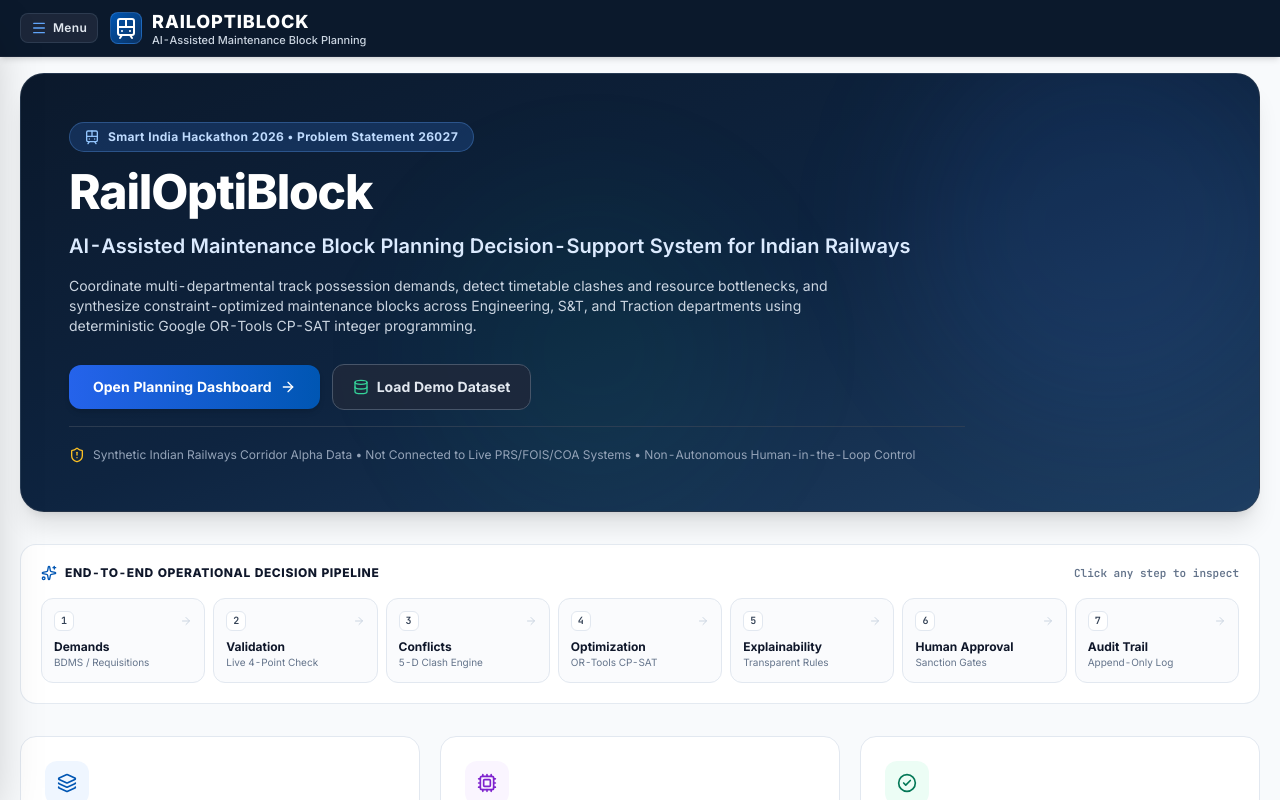
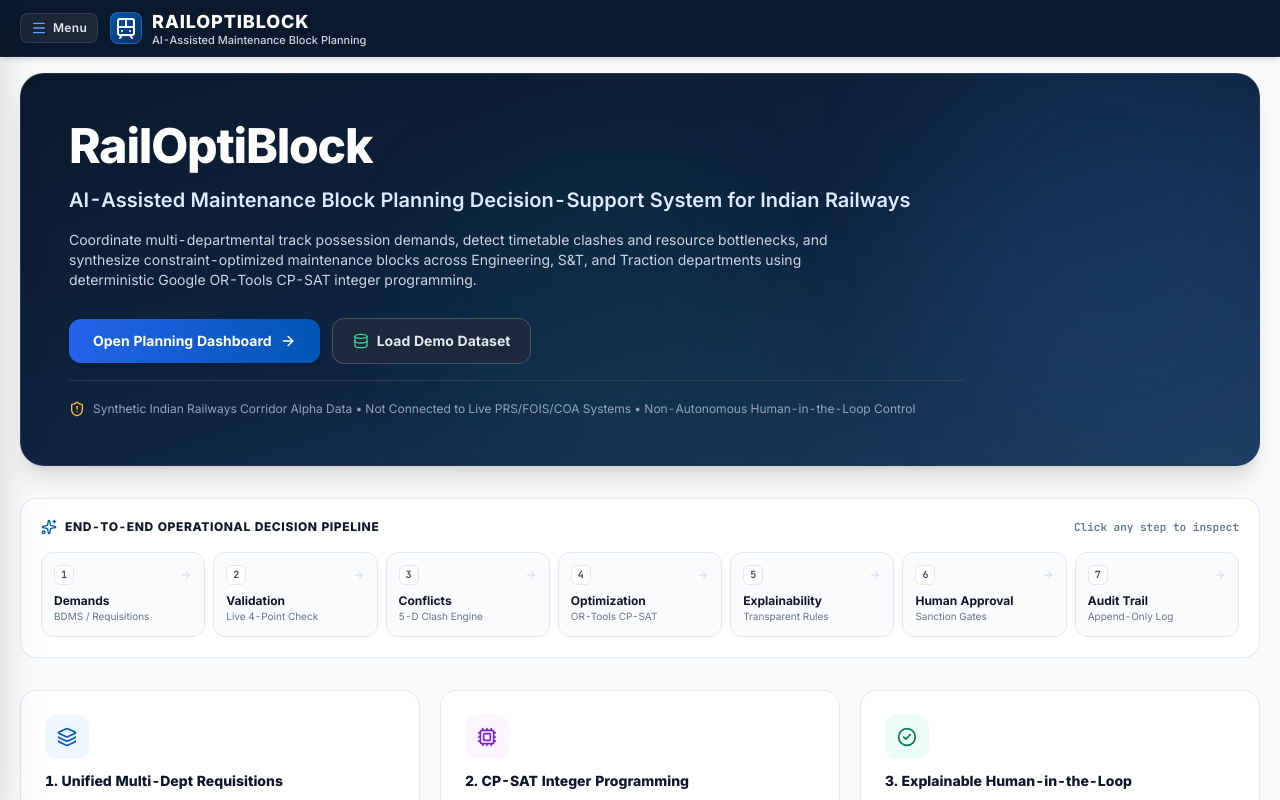
Before and after one commit to vivek0028/railblock-advisor, a React (Vite) app in the folder frontend/: page / in a window 1280 px wide. Shown: the top 800 px of the page. Built offline with nearby package versions, Linux system fonts and the light colour scheme; no server answers.

Commit message:
UI: Remove hackathon problem statement badge from LandingPage

```diff
--- a/frontend/src/pages/LandingPage.tsx
+++ b/frontend/src/pages/LandingPage.tsx
@@ -1,7 +1,6 @@
 import React from "react";
 import { Link, useNavigate } from "react-router-dom";
 import {
-  Train,
   ShieldAlert,
   Layers,
   Cpu,
@@ -58,11 +57,6 @@
         <div className="absolute bottom-0 left-1/3 w-80 h-80 bg-emerald-500/5 rounded-full blur-3xl pointer-events-none" />
 
         <div className="max-w-4xl space-y-4 relative z-10">
-          <div className="inline-flex items-center space-x-2 bg-blue-500/20 text-blue-200 border border-blue-400/30 px-3.5 py-1.5 rounded-full text-xs font-bold tracking-wide">
-            <Train className="w-4 h-4 text-blue-300" />
-            <span>Smart India Hackathon 2026 &bull; Problem Statement 26027</span>
-          </div>
-
           <h1 className="text-3xl sm:text-5xl font-black tracking-tight text-white leading-tight">
             RailOptiBlock
           </h1>
```
